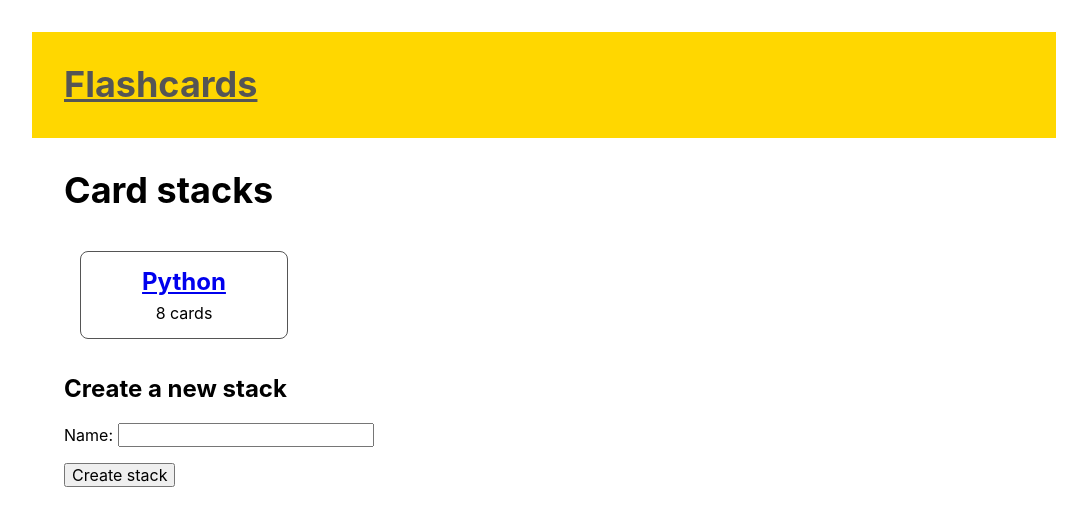
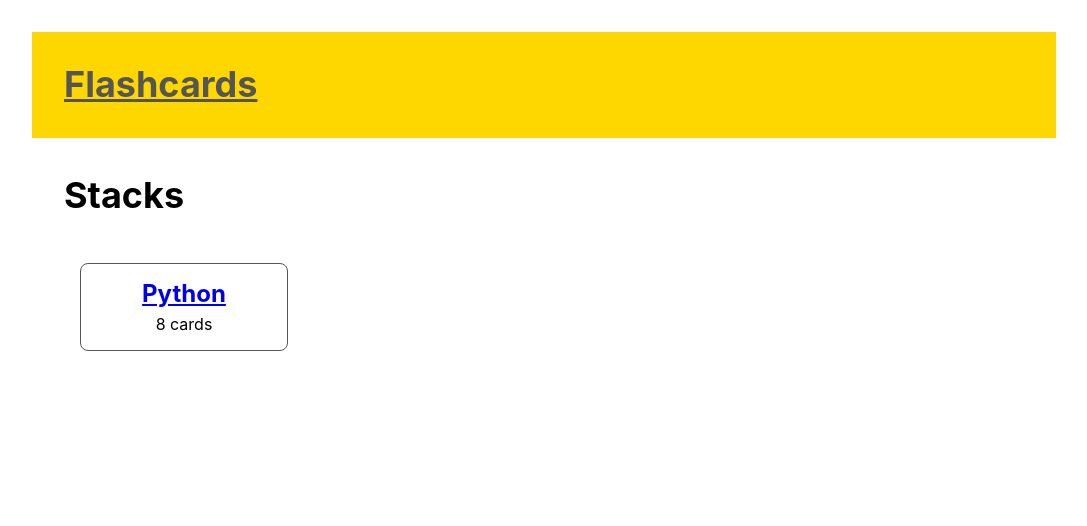
Before and after one commit to momentum-cohort-2019-09/examples-flashcards, a Django app: page /stacks/ in a window 1280 px wide. Shown: the top 526 px of the page, without its empty margins (96-1183 px from the left). Run offline with Django 3.2, Linux system fonts and the light colour scheme; data comes from the database, SQL or seed files in the repository; some libraries are stand-ins or nearby versions.

Commit message:
Add user to Stack and AnswerRecord models

```diff
--- a/core/models.py
+++ b/core/models.py
@@ -1,10 +1,16 @@
 from django.db import models
+from django.contrib.auth.models import User
+
+## Safer, but more complex method
+# from django.contrib.auth import get_user_model
+# User = get_user_model()
 
 # Create your models here.
 
 
 class Stack(models.Model):
     name = models.CharField(max_length=100)
+    owner = models.ForeignKey(to=User, on_delete=models.SET_NULL, null=True)
 
     def __str__(self):
         return self.name
@@ -55,3 +61,4 @@ class AnswerRecord(models.Model):
                              related_name='answer_records')
     correct = models.BooleanField()
     answered_at = models.DateTimeField(auto_now_add=True)
+    user = models.ForeignKey(to=User, on_delete=models.CASCADE)
--- a/core/templates/core/base.html
+++ b/core/templates/core/base.html
@@ -17,10 +17,15 @@
   </style>
 </head>
 <body class="sans-serif center mv2 mw8">
-  <header class="mt4 pv2 ph4 bg-yellow">
+  <header class="mt4 pv2 ph4 bg-yellow flex items-center justify-between">
     <h1 class="f2">
       <a class="mid-gray" href="/">Flashcards</a>
     </h1>
+    <div>
+      {% if request.user.is_authenticated %}
+      Logged in as {{ request.user }}
+      {% endif %}
+    </div>
   </header>
   <main class="pv2 ph4">
     {% block content %}{% endblock %}
--- a/core/templates/core/stack_list.html
+++ b/core/templates/core/stack_list.html
@@ -1,9 +1,35 @@
 {% extends "core/base.html" %}
 
 {% block content %}
-  <h1 class="f2">Card stacks</h1>
+  {% if user.is_authenticated %}
+  <h2 class="f2">My stacks</h2>
   <div class="flex flex-wrap">
-    {% for stack in stacks %}
+    {% for stack in my_stacks %}
+    <div class="w-25-l w-50">
+      <div class="ba br3 b--mid-gray pa3 ma3 tc">
+        <h2 class="f3 mt0 mb2">
+          <a href="{% url 'stack-detail' stack.pk %}">
+            {{ stack.name }}
+          </a>
+        </h2>
+        <div>{{ stack.card_set.count }} card{{ stack.card_set.count|pluralize }}</div>
+      </div>
+    </div>
+    {% empty %}
+    <p>You haven't created any stacks yet. <a href="#create-stack">Create your first one.</a></p>
+    {% endfor %}
+  </div>
+  {% endif %}
+
+  <h2 class="f2">
+    {% if user.is_authenticated %}
+    Other stacks
+    {% else %}
+    Stacks
+    {% endif %}
+  </h2>
+  <div class="flex flex-wrap">
+    {% for stack in other_stacks %}
     <div class="w-25-l w-50">
       <div class="ba br3 b--mid-gray pa3 ma3 tc">
         <h2 class="f3 mt0 mb2">
@@ -17,7 +43,8 @@
     {% endfor %}
   </div>
 
-  <section>
+  {% if user.is_authenticated %}
+  <section id="create-stack">
     <h2>Create a new stack</h2>
     <form action="{% url 'stack-list' %}" method="POST">
       {% csrf_token %}
@@ -28,4 +55,5 @@
 
     </form>
   </section>
+  {% endif %}
 {% endblock %}
--- a/core/views.py
+++ b/core/views.py
@@ -5,17 +5,30 @@ from django.utils import timezone
 
 
 def stack_list(request):
-    if request.method == "POST":
+    """
+    On GET - show all stacks.
+    On POST - create a new stack.
+    """
+    if request.method == "POST" and request.user.is_authenticated:
         form = StackForm(data=request.POST)
         if form.is_valid():
-            form.save()
+            stack = form.save(commit=False)
+            stack.owner = request.user
+            stack.save()
             return redirect(to='stack-list')
     else:
         form = StackForm()
 
-    stacks = Stack.objects.all()
+    if request.user.is_authenticated:
+        my_stacks = Stack.objects.filter(owner=request.user)
+        other_stacks = Stack.objects.exclude(owner=request.user)
+    else:
+        my_stacks = []
+        other_stacks = Stack.objects.all()
+
     return render(request, 'core/stack_list.html', {
-        "stacks": stacks,
+        "my_stacks": my_stacks,
+        "other_stacks": other_stacks,
         "form": form
     })
 
```
Also changed, not shown: core/migrations/0008_auto_20190625_1018.py (added).
